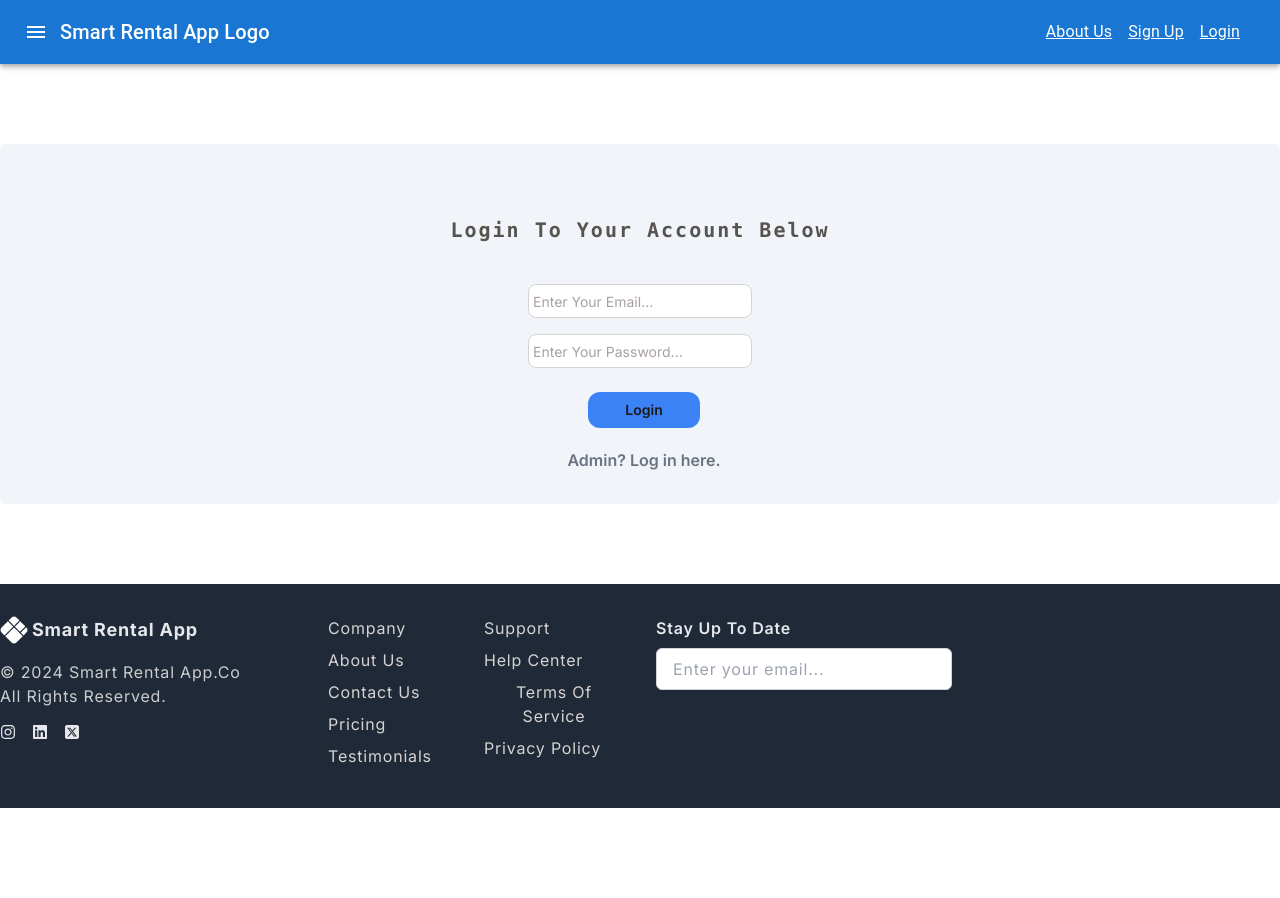
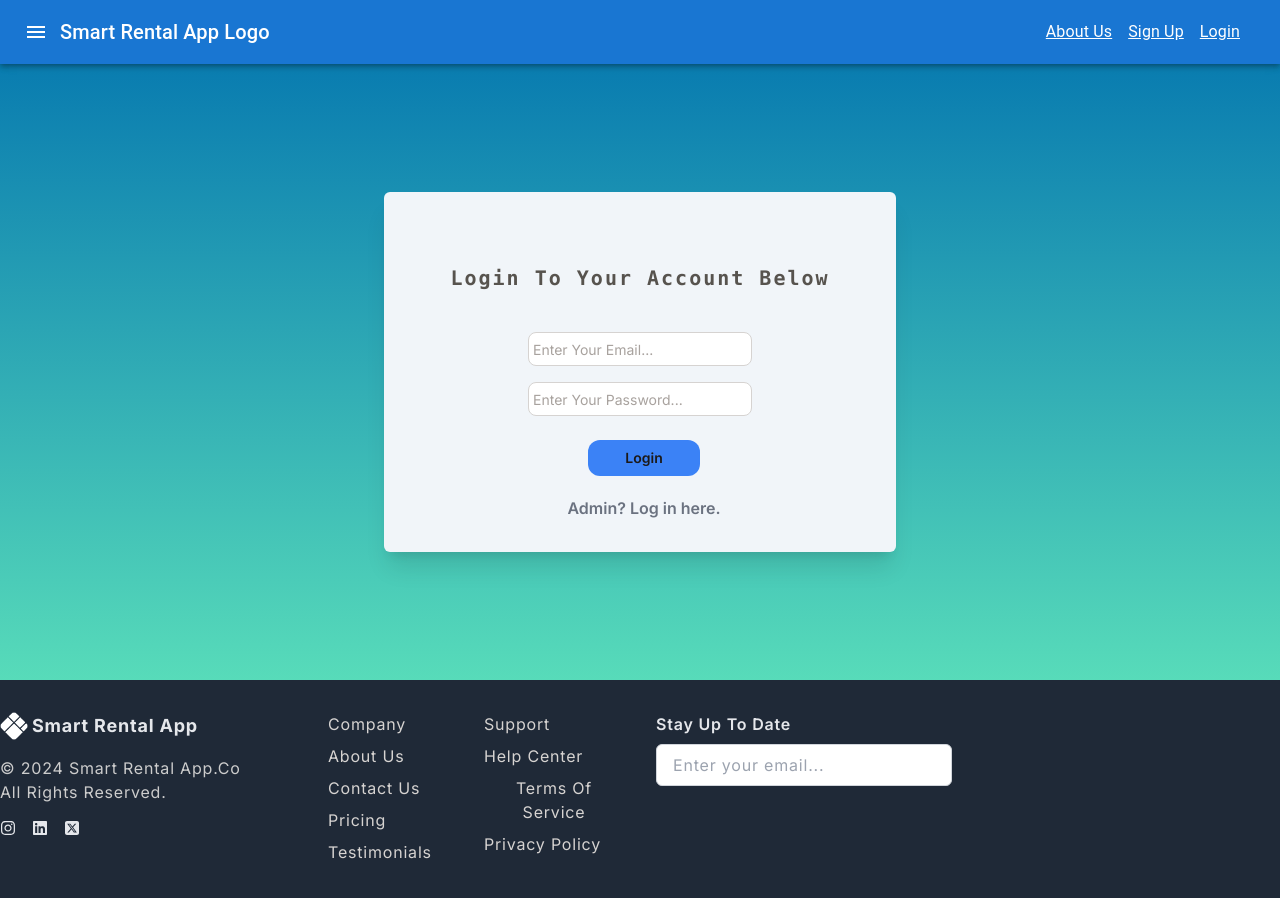
Before and after one commit to Heisenberg1607/SMART-RENTAL-APP, a Next.js app: page /Login in a window 1280 px wide. Shown: the top 898 px of the page. Before the commit the page ends 808 px from the top, so only its background shows below. Built offline with nearby package versions, Linux system fonts and the light colour scheme; no server answers.

Commit message:
Added Gradients to Login and SignUp page

```diff
--- a/src/app/Login/page.css
+++ b/src/app/Login/page.css
@@ -1,3 +1,9 @@
+body {
+  /* color: green; */
+  background: linear-gradient(to bottom, #0172af, #74febd);
+  color: #333333;
+}
+
 /* Style for the sign-in page container */
 .sign-in-page {
   display: flex;
--- a/src/app/Login/page.jsx
+++ b/src/app/Login/page.jsx
@@ -32,7 +32,7 @@ const page = () => {
   };
 
   return (
-    <div className="text-center bg-slate-100 mt-20 mb-20 p-8 rounded-md">
+    <div className="text-center bg-slate-100 p-8 rounded-md mr-96 ml-96 mt-32 mb-32 shadow-xl">
       <h1 className="text-stone-600 font-bold mt-10 tracking-widest font-mono capitalize text-xl">
         Login to your account below
       </h1>
--- a/src/app/SignUp/page.jsx
+++ b/src/app/SignUp/page.jsx
@@ -34,11 +34,9 @@ const page = () => {
     errorMessage,
   } = useSignUp();
 
-
-
-
   return (
-    <Card className="centered-card mb-32">
+    <div>
+      <Card className="centered-card rounded-lg mr-96 ml-96 mt-32 mb-32 shadow-2xl">
         <CardActionArea>
           <CardContent>
             <Typography variant="h5" component="h2">
@@ -109,10 +107,9 @@ const page = () => {
           </CardContent>
         </CardActionArea>
       </Card>
+    </div>
   );
 };
-
-
 
 export default page;
 
--- a/src/app/SignUp/signUp.css
+++ b/src/app/SignUp/signUp.css
@@ -1,3 +1,9 @@
+body {
+  /* color: green; */
+  background: linear-gradient(to bottom, #103ce7, #64e9ff);
+  color: #333333;
+}
+
 form {
   display: flex;
   flex-direction: column;
@@ -29,3 +35,20 @@ button {
   margin-top: 5%;
   text-align: center;
 }
+
+/* .centered-card {
+  max-width: 50%;
+  max-height: 50%;
+  margin-left: 27%;
+  margin-right: 31%;
+  margin-top: 5%;
+  text-align: center;
+  border-radius: 10px;
+  box-shadow: 0 4px 6px rgba(0, 0, 0, 0.1), 0 1px 3px rgba(0, 0, 0, 0.08);
+
+
+  background: -webkit-linear-gradient(135deg, #103ce7, #64e9ff);
+  background: -moz-linear-gradient(135deg, #103ce7, #64e9ff);
+  background: -o-linear-gradient(135deg, #103ce7, #64e9ff);
+  background: -ms-linear-gradient(135deg, #103ce7, #64e9ff);
+} */
```
Lines whose indentation alone changed are shown as unchanged.
